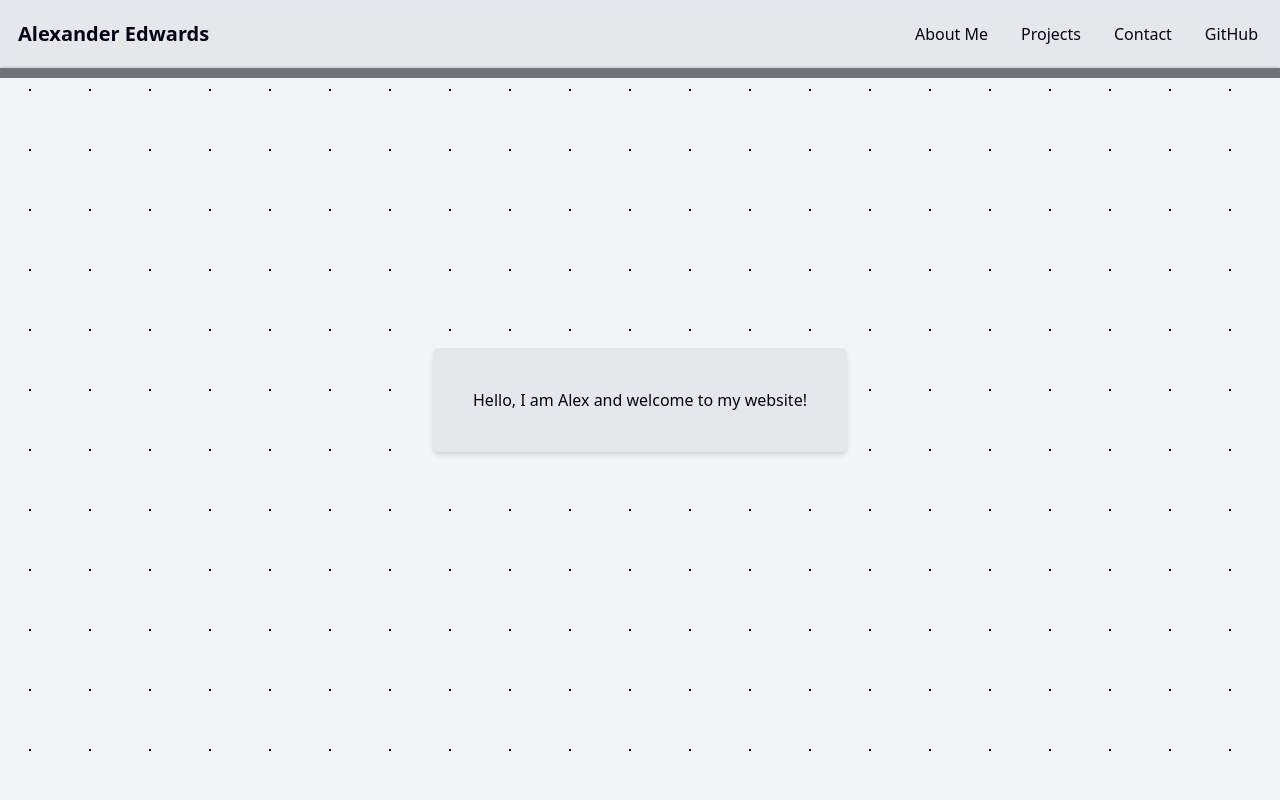
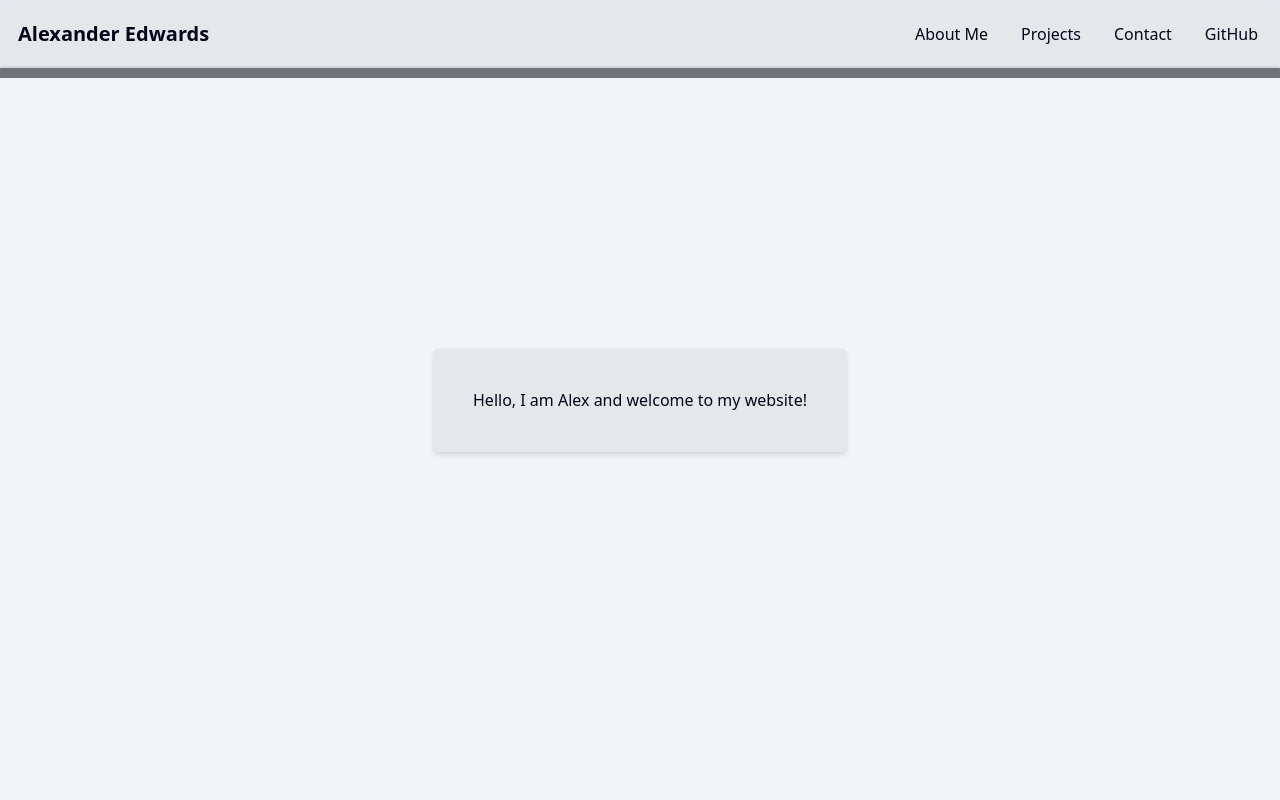
Before and after one commit to alexedwa/portfolio, a React (Vite) app: page / in a window 1280 px wide. Shown: the top 800 px of the page. Built offline with nearby package versions, Linux system fonts and the light colour scheme.

Commit message:
Made background fixed

```diff
--- a/src/App.css
+++ b/src/App.css
@@ -8,7 +8,8 @@
 body {
   background-color: oklch(96.7% 0.003 264.542);
   background-image: radial-gradient(#000 1px, transparent 1px);
-  background-size: 60px 60px; /* controls spacing between dots */
+  background-size: 60px 60px;
+  background-attachment: fixed;
 }
 
 .logo {
```
